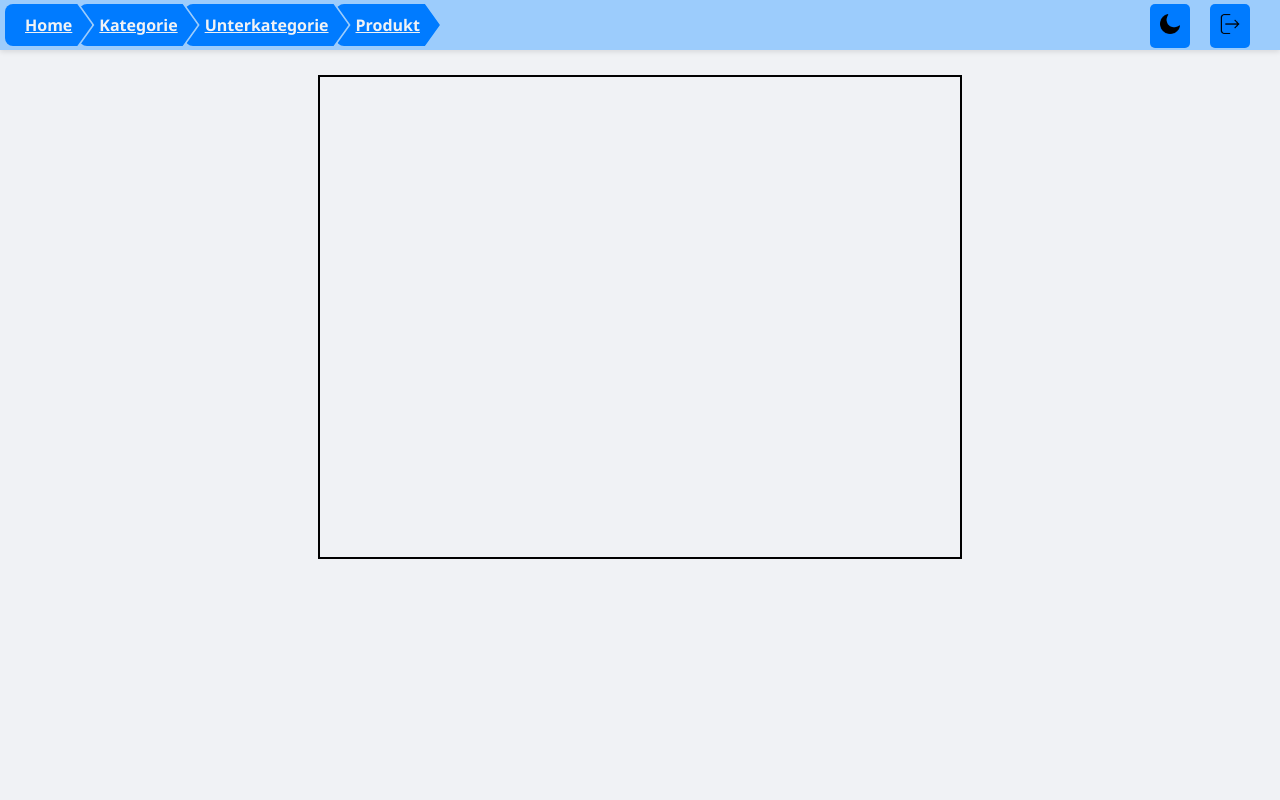
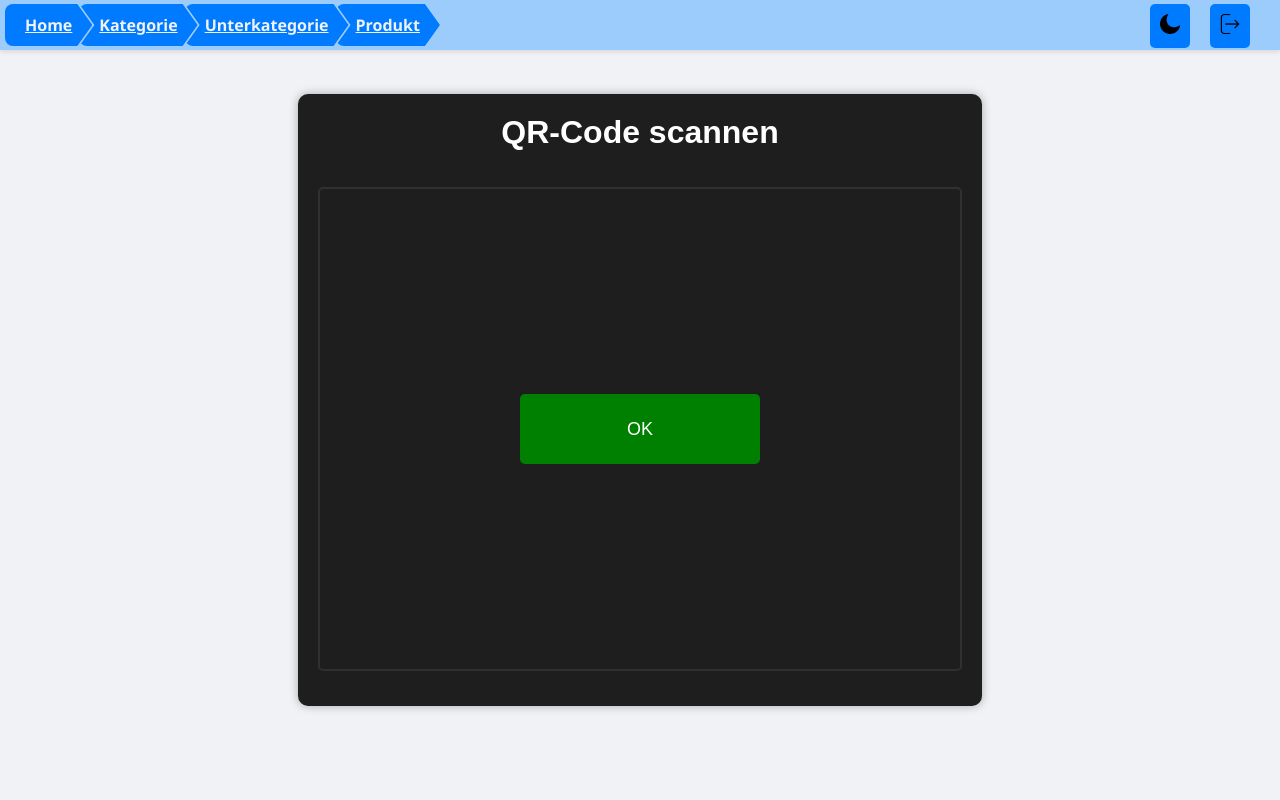
Before and after one commit to Kohlelol/EssenSchmeckt, a Django app: page /database/qr_code_scanner/ in a window 1280 px wide. Run offline with Django 3.2, Linux system fonts and the light colour scheme; some libraries are stand-ins or nearby versions.

Commit message:
minor changes

```diff
--- a/Softwarepraktikum/database/templates/database/qr_code_scanner.html
+++ b/Softwarepraktikum/database/templates/database/qr_code_scanner.html
@@ -5,7 +5,12 @@
 
 
 {% block content %}
-<div class="container">
+
+<!-- <div class="container"> -->
+    <div class="form-box">
+        <h1>QR-Code scannen</h1>
+        <br>
+        <br>
         <div class="video-container">
             <video id="video" width="640" height="480" autoplay playsinline></video>
             <canvas id="canvas" width="640" height="480" style="display:none;"></canvas>
@@ -13,27 +18,48 @@
         </div>
         <div id="qr-result" class="qr-result" style="display:none;"></div>
     </div>
+<!-- </div> -->
 
 {% endblock %}
 
 {% block scripts %}
 <style>
-
+    body {
+        background-color: #121212;
+        color: white;
+        font-family: Arial, sans-serif;
+        display: flex;
+        justify-content: center;
+        align-items: center;
+        height: 100vh;
+        margin: 0;
+    }
     .container {
         display: flex;
         flex-direction: column;
         align-items: center;
-        padding-top: 75px;
+    }
+    .form-box {
+        background: #1e1e1e;
+        padding: 20px;
+        border-radius: 10px;
+        box-shadow: 0px 0px 10px rgba(0, 0, 0, 0.3);
+        text-align: center;
+        width: auto;
+    }
+    h2 {
+        margin-bottom: 15px;
     }
     .video-container {
         position: relative;
-        display: block;
+        display: flex;
         justify-content: center;
         align-items: center;
-        /* width: 100%; */
+        margin-bottom: 15px;
     }
     video {
-        border: 2px solid #000;
+        border: 2px solid #303030;
+        border-radius: 5px;
     }
     .message-box {
         position: absolute;
@@ -46,23 +72,25 @@
         border-radius: 5px;
         display: none;
         width: 200px;
-        height: 100px;
+        height: 50px;
         text-align: center;
-        font-size: 20px;
+        font-size: 18px;
+        display: flex;
         justify-content: center;
         align-items: center;
     }
     .message-box.error {
         background-color: red;
     }
+    .qr-result {
+        margin-top: 10px;
+        padding-left: 15px;
+        padding-right: 15px;
+        text-align: center;
+        background-color: rgb(49, 49, 49);
+        border-radius: 10px 10px 10px 10px;
 
-    .qr-result {
-        margin-top: 20px;
-        text-align: center;
     }
-
-
-
 </style>
 <script src="https://cdn.jsdelivr.net/npm/jsqr@1.4.0/dist/jsQR.js"></script>
 
```
Also changed, not shown: Softwarepraktikum/database/templates/database/decode_qr.html (+18 -2 lines), Softwarepraktikum/database/templates/database/export_order.html (+22 -6 lines), Softwarepraktikum/static/images/bausff.jpg (added). Lines whose indentation alone changed are shown as unchanged.
